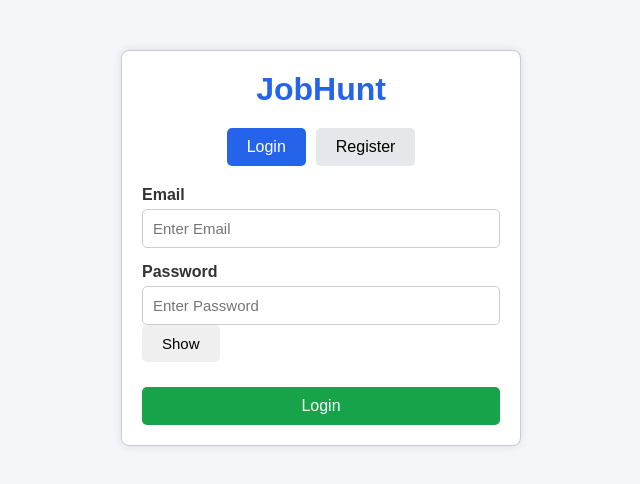
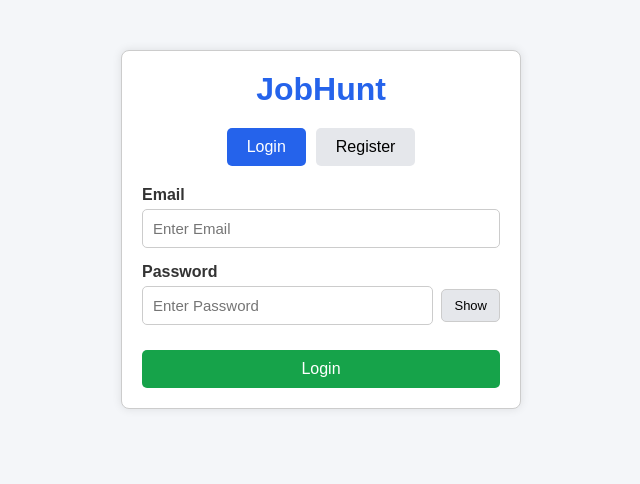
Before and after one commit to abushisrinidhi11/majorproject, a React (Vite) app in the folder frontend/: page / in a window 1280 px wide. Shown: the top 484 px of the page, without its empty margins (319-959 px from the left). Built offline with nearby package versions, Linux system fonts and the light colour scheme; no server answers.

Commit message:
Add styles for password field and toggle button

```diff
--- a/frontend/src/styles/auth.css
+++ b/frontend/src/styles/auth.css
@@ -87,6 +87,29 @@ cursor:pointer;
 font-size:16px;
 margin-top:10px;
 }
+.passwordField{
+display:flex;
+align-items:center;
+gap:8px;
+}
+
+.passwordField input{
+flex:1;
+}
+
+.togglePasswordButton{
+padding:8px 12px;
+background:#e5e7eb;
+border:1px solid #cccccc;
+border-radius:5px;
+cursor:pointer;
+font-size:13px;
+white-space:nowrap;
+}
+
+.togglePasswordButton:hover{
+background:#d1d5db;
+}
 
 .submitButton:hover{
 background:#15803d;
```
